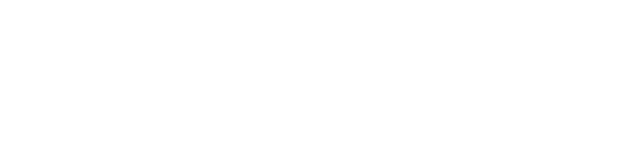
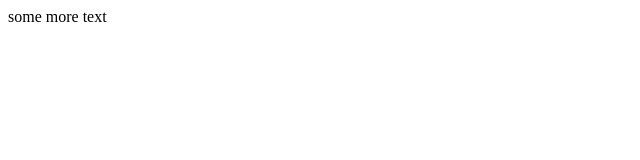
Before and after one commit to codminder/simplewebapp, a plain HTML site: page index.html in a window 1280 px wide. Shown: the whole page, without its empty margins (0-640 px from the left). Drawn offline with Linux system fonts and the light colour scheme.

Commit message:
third change

```diff
--- a/index.html
+++ b/index.html
@@ -5,6 +5,6 @@
 	<title></title>
 </head>
 <body>
-
+some more text
 </body>
 </html>
```
